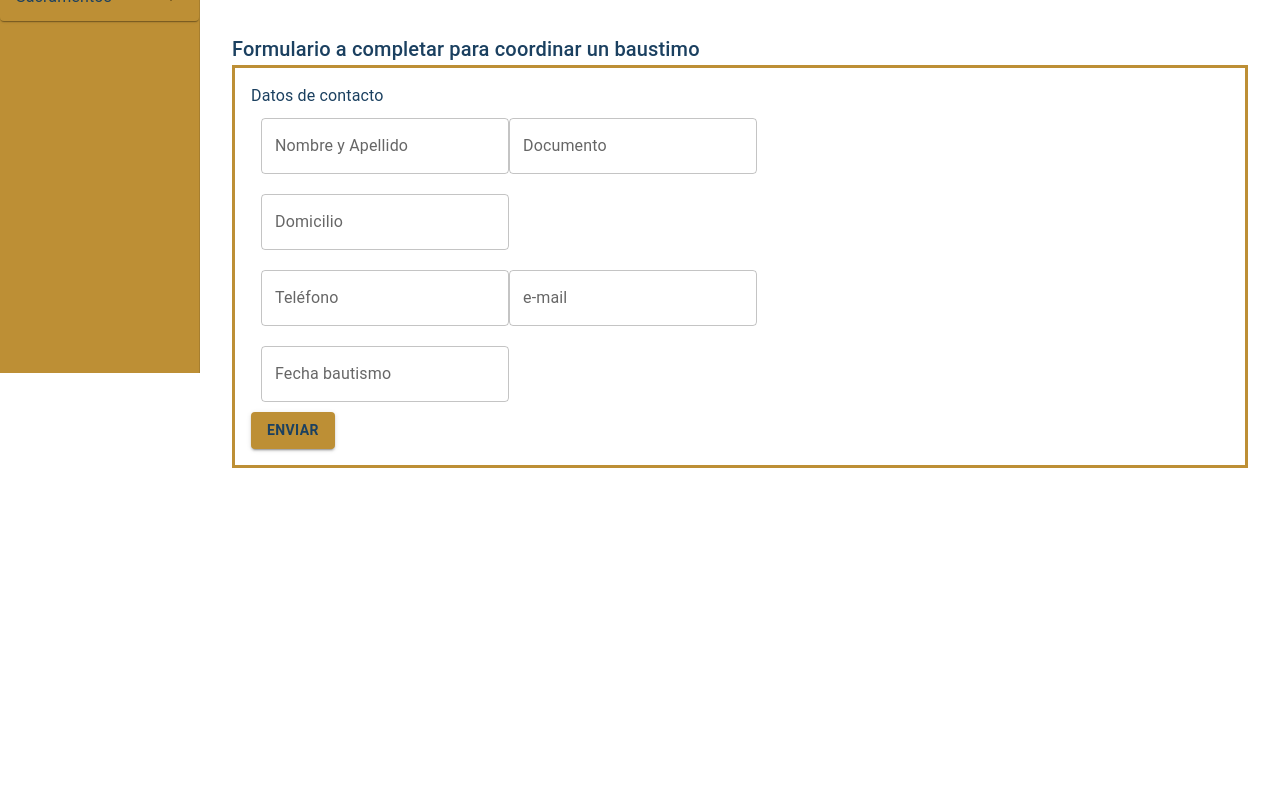
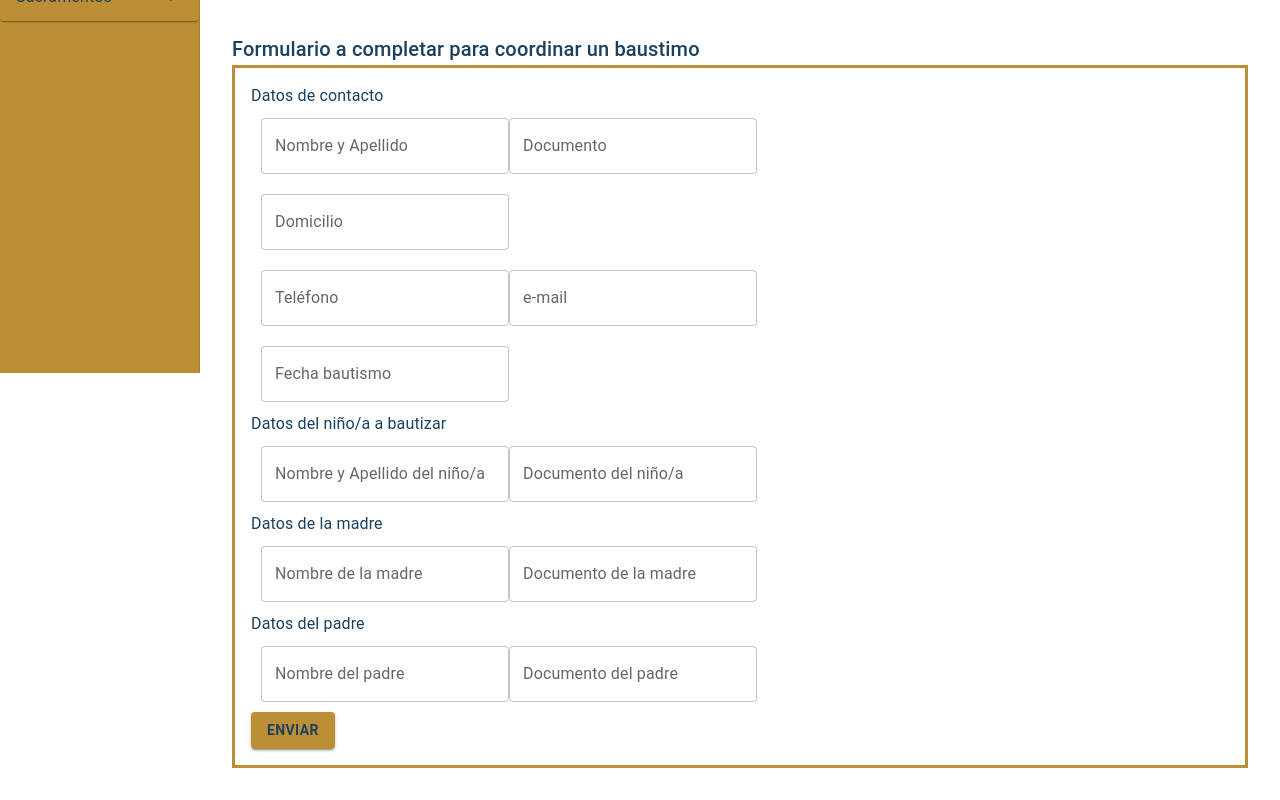
Before and after one commit to AlfonsoG-M/mare-de-deu, a React (Vite) app: page /bautismo in a window 1280 px wide. Shown: the part 427-1227 px from the top of the page. Before the commit the page ends 927 px from the top, so only its background shows below. Built offline with nearby package versions, Linux system fonts and the light colour scheme.

Commit message:
Completando formulario bautismo

```diff
--- a/src/components/page/Bautismo/Bautismo.jsx
+++ b/src/components/page/Bautismo/Bautismo.jsx
@@ -17,6 +17,12 @@ const Bautismo = () => {
         telefono: "",
         email: "",
         fecha: "",
+        nombreBB:"",
+        documentoBB:"",
+        nombreMadre:"",
+        documentoMadre: "",
+        nombrePadre:"",
+        documentoPadre: "",
       },
       onSubmit: (data) => {
         const userData = {
@@ -26,6 +32,12 @@ const Bautismo = () => {
           telefono: data.telefono,
           email: data.email,
           fecha: data.fecha.$d?.toLocaleDateString(),
+          nombreBB: data.nombreBB,
+          documentoBB: data.documentoBB,
+          nombreMadre: data.nombreMadre,
+          documentoMadre: data.documentoMadre,
+          nombrePadre: data.nombrePadre,
+          documentoPadre: data.documentoPadre,
         };
         console.log(userData);
       },
@@ -39,6 +51,12 @@ const Bautismo = () => {
         email: Yup.string()
           .email("Ingrese un email valido")
           .required("Este campo es obligatorio"),
+        nombreBB: Yup.string().required("Este campo es obligatorio"),
+        documentoBB: Yup.string().required("Este campo es obligatorio"),
+        nombreMadre: Yup.string().required("Este campo es obligatorio"),
+        documentoMadre: Yup.string().required("Este campo es obligatorio"),
+        nombrePadre: Yup.string().required("Este campo es obligatorio"),
+        documentoPadre: Yup.string().required("Este campo es obligatorio"),
       }),
 
       validateOnChange: false,
@@ -59,6 +77,7 @@ const Bautismo = () => {
         Formulario a completar para coordinar un baustimo
       </Typography>
       <form onSubmit={handleSubmit}>
+        <div>
           <Typography variant="h7" color="secondary.main">
             Datos de contacto
           </Typography>
@@ -83,7 +102,7 @@ const Bautismo = () => {
               error={errors.documento ? true : false}
               helperText={errors.documento}
             />
-        </div >
+          </div>
           <div className="dataDiv">
             <TextField
               id="outlined-basic"
@@ -131,6 +150,88 @@ const Bautismo = () => {
               />
             </LocalizationProvider>
           </div>
+        </div>
+        <div>
+        <Typography variant="h7" color="secondary.main">
+            Datos del niño/a a bautizar
+          </Typography>
+          <div className="dataDiv">
+            <TextField
+              id="outlined-basic"
+              label="Nombre y Apellido del niño/a"
+              name="nombreBB"
+              variant="outlined"
+              value={values.nombreBB}
+              onChange={handleChange}
+              error={errors.nombreBB ? true : false}
+              helperText={errors.nombreBB}
+            />
+            <TextField
+              id="outlined-basic"
+              label="Documento del niño/a"
+              name="documentoBB"
+              variant="outlined"
+              value={values.dodocumentoBB}
+              onChange={handleChange}
+              error={errors.documentoBB ? true : false}
+              helperText={errors.documentoBB}
+            />
+          </div>
+        </div>
+        <div>
+        <Typography variant="h7" color="secondary.main">
+            Datos de la madre
+          </Typography>
+          <div className="dataDiv">
+            <TextField
+              id="outlined-basic"
+              label="Nombre de la madre"
+              name="nombreMadre"
+              variant="outlined"
+              value={values.nombreMadre}
+              onChange={handleChange}
+              error={errors.nombreMadre ? true : false}
+              helperText={errors.nombreMadre}
+            />
+            <TextField
+              id="outlined-basic"
+              label="Documento de la madre"
+              name="documentoMadre"
+              variant="outlined"
+              value={values.documentoMadre}
+              onChange={handleChange}
+              error={errors.documentoMadre ? true : false}
+              helperText={errors.documentoMadre}
+            />
+          </div>
+        </div>
+        <div>
+        <Typography variant="h7" color="secondary.main">
+            Datos del padre
+          </Typography>
+          <div className="dataDiv">
+            <TextField
+              id="outlined-basic"
+              label="Nombre del padre"
+              name="nombrePadre"
+              variant="outlined"
+              value={values.nombrePadre}
+              onChange={handleChange}
+              error={errors.nombrePadre ? true : false}
+              helperText={errors.nombrePadre}
+            />
+            <TextField
+              id="outlined-basic"
+              label="Documento del padre"
+              name="documentoPadre"
+              variant="outlined"
+              value={values.documentoPadre}
+              onChange={handleChange}
+              error={errors.documentoPadre ? true : false}
+              helperText={errors.documentoPadre}
+            />
+          </div>
+        </div>
         <Button variant="contained" type="submit" className="submitButton">
           Enviar
         </Button>
```
Lines whose indentation alone changed are shown as unchanged.
